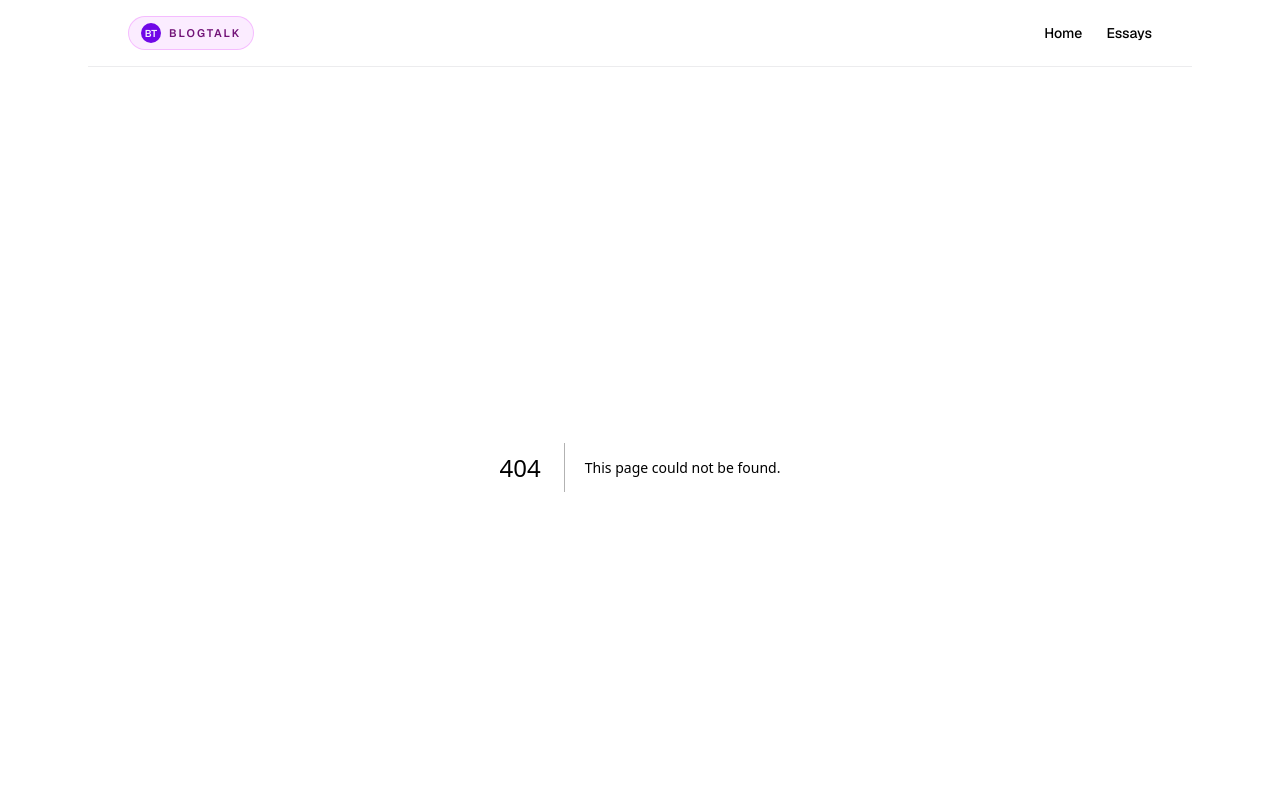
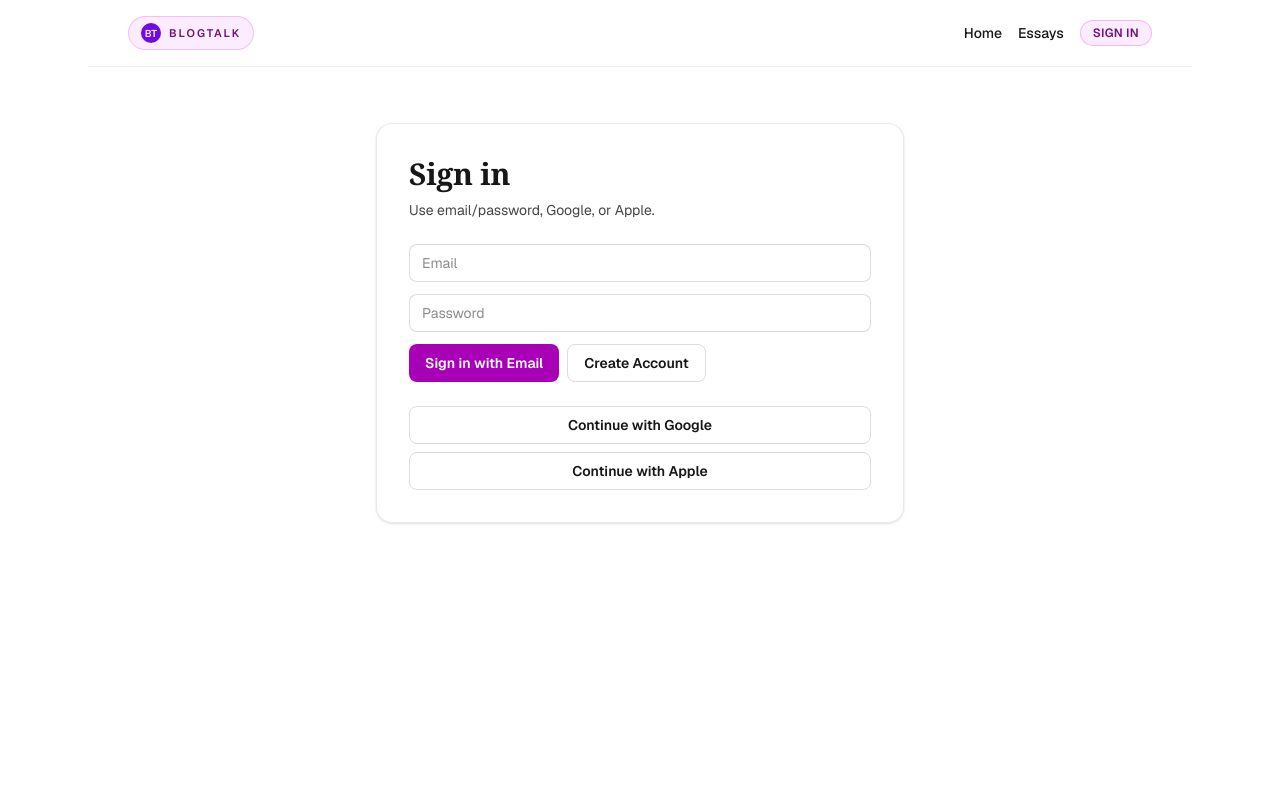
Before and after one commit to cofrimpong/blogtalk, a Next.js app: page /signin in a window 1280 px wide. Before the commit this address had no page. Shown: the top 800 px of the page. Built offline with nearby package versions, Linux system fonts and the light colour scheme; no server answers.

Commit message:
Add Firebase sign-in with email, Google, and Apple

```diff
--- a/package.json
+++ b/package.json
@@ -10,6 +10,7 @@
   },
   "dependencies": {
     "@tailwindcss/typography": "^0.5.19",
+    "firebase": "^12.9.0",
     "gray-matter": "^4.0.3",
     "markdown-it": "^14.1.1",
     "next": "16.1.6",
--- /dev/null
+++ b/src/app/AuthNav.tsx
@@ -0,0 +1,56 @@
+"use client";
+
+import Link from "next/link";
+import { useEffect, useState } from "react";
+import { onAuthStateChanged, signOut, type User } from "firebase/auth";
+import { getFirebaseAuth } from "@/lib/firebaseClient";
+
+export default function AuthNav() {
+  const [user, setUser] = useState<User | null>(null);
+  const auth = getFirebaseAuth();
+
+  useEffect(() => {
+    if (!auth) {
+      return;
+    }
+
+    return onAuthStateChanged(auth, (nextUser) => {
+      setUser(nextUser);
+    });
+  }, [auth]);
+
+  if (!auth) {
+    return (
+      <Link
+        href="/signin"
+        className="rounded-full border border-zinc-300/80 px-3 py-1 text-xs font-semibold uppercase tracking-wide transition hover:border-fuchsia-400 dark:border-zinc-700"
+      >
+        Sign in
+      </Link>
+    );
+  }
+
+  if (!user) {
+    return (
+      <Link
+        href="/signin"
+        className="rounded-full border border-fuchsia-300/80 bg-fuchsia-100/80 px-3 py-1 text-xs font-semibold uppercase tracking-wide text-fuchsia-900 transition hover:bg-fuchsia-200/80 dark:border-fuchsia-800 dark:bg-fuchsia-900/40 dark:text-fuchsia-200"
+      >
+        Sign in
+      </Link>
+    );
+  }
+
+  return (
+    <div className="flex items-center gap-3 text-xs">
+      <span className="max-w-36 truncate opacity-80">{user.email ?? "Signed in"}</span>
+      <button
+        type="button"
+        onClick={() => signOut(auth)}
+        className="rounded-full border border-zinc-300/80 px-3 py-1 font-semibold uppercase tracking-wide transition hover:border-fuchsia-400 dark:border-zinc-700"
+      >
+        Sign out
+      </button>
+    </div>
+  );
+}
--- a/src/app/layout.tsx
+++ b/src/app/layout.tsx
@@ -1,6 +1,7 @@
 import type { Metadata } from "next";
 import { Geist, Geist_Mono } from "next/font/google";
 import Link from "next/link";
+import AuthNav from "./AuthNav";
 import "./globals.css";
 
 const geistSans = Geist({
@@ -38,13 +39,14 @@ export default function RootLayout({
                 </span>
                 BlogTalk
               </Link>
-              <div className="flex items-center gap-6 text-sm font-medium">
+              <div className="flex items-center gap-4 text-sm font-medium">
                 <Link href="/" className="transition-colors hover:text-fuchsia-700 dark:hover:text-fuchsia-300">
                   Home
                 </Link>
                 <Link href="/#essays" className="transition-colors hover:text-fuchsia-700 dark:hover:text-fuchsia-300">
                   Essays
                 </Link>
+                <AuthNav />
               </div>
             </nav>
           </header>
--- /dev/null
+++ b/src/app/signin/page.tsx
@@ -0,0 +1,141 @@
+"use client";
+
+import { FormEvent, useMemo, useState } from "react";
+import {
+  GoogleAuthProvider,
+  OAuthProvider,
+  createUserWithEmailAndPassword,
+  signInWithEmailAndPassword,
+  signInWithPopup,
+} from "firebase/auth";
+import { getFirebaseAuth, hasFirebaseConfig } from "@/lib/firebaseClient";
+
+export default function SignInPage() {
+  const auth = useMemo(() => getFirebaseAuth(), []);
+  const [email, setEmail] = useState("");
+  const [password, setPassword] = useState("");
+  const [loading, setLoading] = useState(false);
+  const [message, setMessage] = useState<string | null>(null);
+
+  const withLoading = async (action: () => Promise<void>) => {
+    if (!auth) {
+      setMessage("Firebase config missing. Add NEXT_PUBLIC_FIREBASE_* variables.");
+      return;
+    }
+
+    setLoading(true);
+    setMessage(null);
+
+    try {
+      await action();
+      setMessage("Success. You are signed in.");
+    } catch (error) {
+      const authError = error as { message?: string };
+      setMessage(authError.message ?? "Sign-in failed.");
+    } finally {
+      setLoading(false);
+    }
+  };
+
+  const signInWithEmail = async (event: FormEvent) => {
+    event.preventDefault();
+
+    await withLoading(async () => {
+      await signInWithEmailAndPassword(auth!, email, password);
+    });
+  };
+
+  const createAccount = async () => {
+    await withLoading(async () => {
+      await createUserWithEmailAndPassword(auth!, email, password);
+    });
+  };
+
+  const signInWithGoogle = async () => {
+    await withLoading(async () => {
+      await signInWithPopup(auth!, new GoogleAuthProvider());
+    });
+  };
+
+  const signInWithApple = async () => {
+    await withLoading(async () => {
+      const provider = new OAuthProvider("apple.com");
+      provider.addScope("email");
+      provider.addScope("name");
+      await signInWithPopup(auth!, provider);
+    });
+  };
+
+  return (
+    <main className="mx-auto min-h-screen w-full max-w-xl px-6 py-10 md:py-14">
+      <section className="rounded-2xl border border-zinc-200/80 bg-white/90 p-6 shadow-sm dark:border-zinc-800 dark:bg-zinc-900/70 md:p-8">
+        <h1 className="editorial-serif text-3xl font-semibold tracking-tight">Sign in</h1>
+        <p className="mt-2 text-sm opacity-80">Use email/password, Google, or Apple.</p>
+
+        {!hasFirebaseConfig ? (
+          <p className="mt-4 rounded-lg border border-fuchsia-300/60 bg-fuchsia-100/70 p-3 text-sm text-fuchsia-900 dark:border-fuchsia-800 dark:bg-fuchsia-900/30 dark:text-fuchsia-100">
+            Missing Firebase config. Add `NEXT_PUBLIC_FIREBASE_API_KEY`, `NEXT_PUBLIC_FIREBASE_AUTH_DOMAIN`,
+            `NEXT_PUBLIC_FIREBASE_PROJECT_ID`, and `NEXT_PUBLIC_FIREBASE_APP_ID`.
+          </p>
+        ) : null}
+
+        <form onSubmit={signInWithEmail} className="mt-6 space-y-3">
+          <input
+            type="email"
+            required
+            placeholder="Email"
+            value={email}
+            onChange={(event) => setEmail(event.target.value)}
+            className="w-full rounded-lg border border-zinc-300/80 bg-white px-3 py-2 text-sm outline-none transition focus:border-fuchsia-400 dark:border-zinc-700 dark:bg-zinc-950"
+          />
+          <input
+            type="password"
+            required
+            placeholder="Password"
+            value={password}
+            onChange={(event) => setPassword(event.target.value)}
+            className="w-full rounded-lg border border-zinc-300/80 bg-white px-3 py-2 text-sm outline-none transition focus:border-fuchsia-400 dark:border-zinc-700 dark:bg-zinc-950"
+          />
+          <div className="flex flex-wrap gap-2">
+            <button
+              type="submit"
+              disabled={loading}
+              className="rounded-lg bg-fuchsia-700 px-4 py-2 text-sm font-semibold text-white transition hover:bg-fuchsia-600 disabled:opacity-50"
+            >
+              Sign in with Email
+            </button>
+            <button
+              type="button"
+              onClick={createAccount}
+              disabled={loading}
+              className="rounded-lg border border-zinc-300/80 px-4 py-2 text-sm font-semibold transition hover:border-fuchsia-400 disabled:opacity-50 dark:border-zinc-700"
+            >
+              Create Account
+            </button>
+          </div>
+        </form>
+
+        <div className="mt-6 grid gap-2">
+          <button
+            type="button"
+            onClick={signInWithGoogle}
+            disabled={loading}
+            className="rounded-lg border border-zinc-300/80 px-4 py-2 text-sm font-semibold transition hover:border-fuchsia-400 disabled:opacity-50 dark:border-zinc-700"
+          >
+            Continue with Google
+          </button>
+          <button
+            type="button"
+            onClick={signInWithApple}
+            disabled={loading}
+            className="rounded-lg border border-zinc-300/80 px-4 py-2 text-sm font-semibold transition hover:border-fuchsia-400 disabled:opacity-50 dark:border-zinc-700"
+          >
+            Continue with Apple
+          </button>
+        </div>
+
+        {message ? <p className="mt-4 text-sm opacity-85">{message}</p> : null}
+      </section>
+    </main>
+  );
+}
--- /dev/null
+++ b/src/lib/firebaseClient.ts
@@ -0,0 +1,30 @@
+import { initializeApp, type FirebaseApp } from "firebase/app";
+import { getAuth, type Auth } from "firebase/auth";
+
+const firebaseConfig = {
+  apiKey: process.env.NEXT_PUBLIC_FIREBASE_API_KEY,
+  authDomain: process.env.NEXT_PUBLIC_FIREBASE_AUTH_DOMAIN,
+  projectId: process.env.NEXT_PUBLIC_FIREBASE_PROJECT_ID,
+  appId: process.env.NEXT_PUBLIC_FIREBASE_APP_ID,
+};
+
+export const hasFirebaseConfig = Object.values(firebaseConfig).every(Boolean);
+
+let appInstance: FirebaseApp | null = null;
+let authInstance: Auth | null = null;
+
+export function getFirebaseAuth(): Auth | null {
+  if (!hasFirebaseConfig) {
+    return null;
+  }
+
+  if (!appInstance) {
+    appInstance = initializeApp(firebaseConfig);
+  }
+
+  if (!authInstance) {
+    authInstance = getAuth(appInstance);
+  }
+
+  return authInstance;
+}
```
Also changed, not shown: 2 other files (tests, documents, lock files or other folders).
